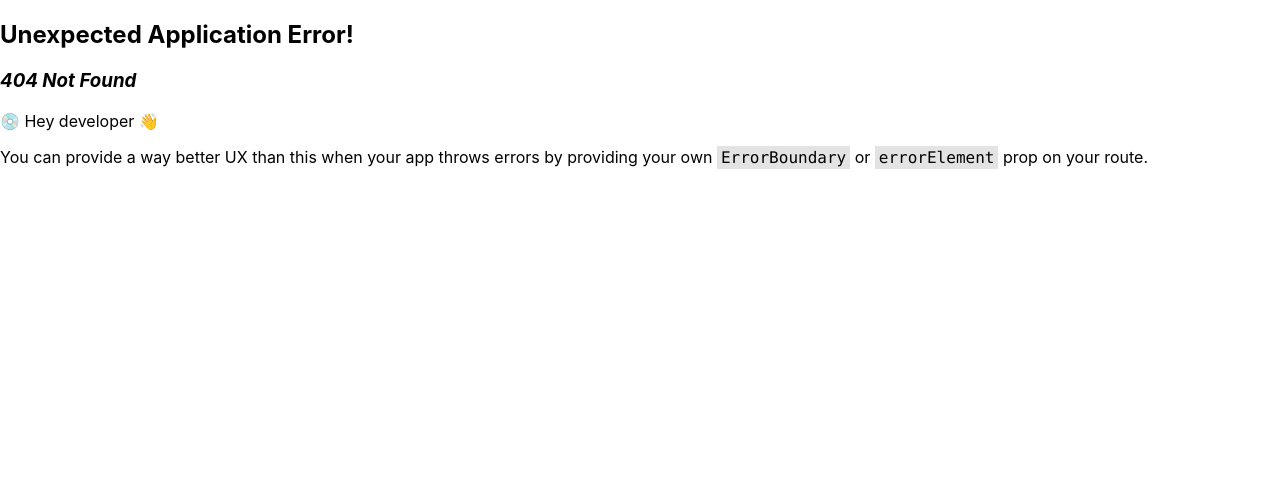
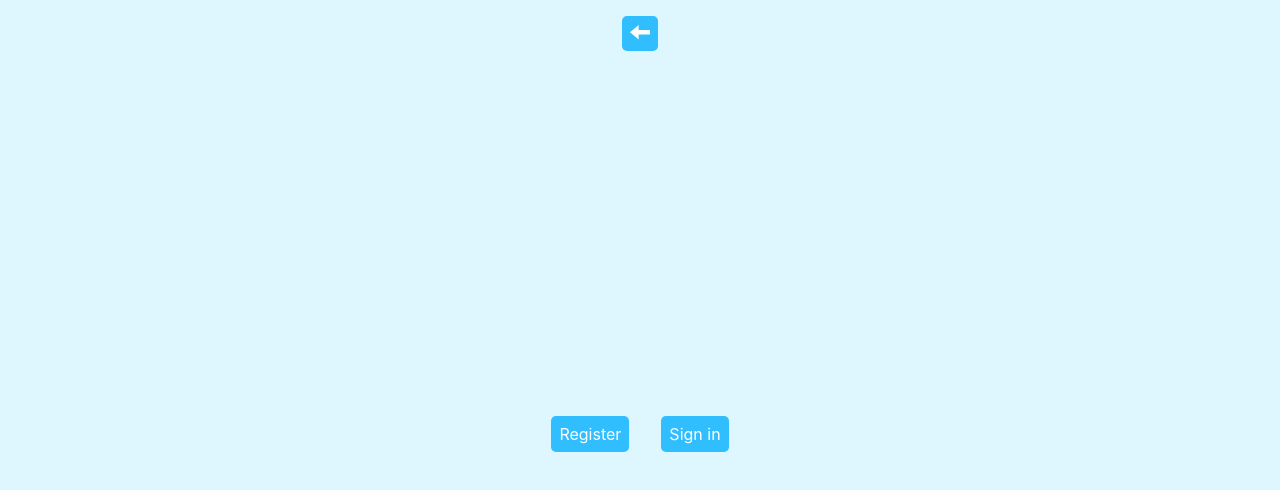
Before and after one commit to gwood1963/group-design-practical, a React (Create React App) app: page /signup in a window 1280 px wide. Before the commit this address had no page. Shown: the top 490 px of the page. Built offline with nearby package versions, Linux system fonts and the light colour scheme.

Commit message:
Added empty signup page

```diff
--- /dev/null
+++ b/src/components/LinkButton.tsx
@@ -0,0 +1,29 @@
+import { ReactElement } from "react";
+import { Link } from "react-router-dom";
+
+export interface LinkButtonProps {
+  text: string;
+  image?: string;
+  target: string;
+}
+
+const LinkButton = ({ text, image, target }: LinkButtonProps) => {
+  return (
+    <Link
+      to={target}
+      style={{
+        color: "white",
+        backgroundColor: "#30beff",
+        textDecoration: "none",
+        borderRadius: "5px",
+        padding: "0.5rem",
+        paddingBottom: image ? "0.2rem" : "0.5rem",
+        margin: "1rem",
+      }}
+    >
+      {image ? <img src={image} width="20" alt={text} /> : text}
+    </Link>
+  );
+};
+
+export default LinkButton;
--- a/src/index.tsx
+++ b/src/index.tsx
@@ -3,11 +3,16 @@ import ReactDOM from "react-dom/client";
 import "./index.css";
 import reportWebVitals from "./reportWebVitals";
 import { createBrowserRouter, RouterProvider } from "react-router-dom";
+import SignupPage from "./pages/SignupPage";
 
 const router = createBrowserRouter([
   {
     path: "/",
     element: <div>Hello world</div>,
+  },
+  {
+    path: "/signup",
+    element: <SignupPage />,
   },
 ]);
 
--- /dev/null
+++ b/src/pages/SignupPage.tsx
@@ -0,0 +1,32 @@
+import LinkButton from "../components/LinkButton";
+
+const SignupPage = () => {
+  return (
+    <div
+      style={{
+        display: "flex",
+        flexDirection: "column",
+        alignItems: "center",
+        justifyContent: "flex-start",
+        height: "100vh",
+        backgroundColor: "#def7ff",
+      }}
+    >
+      <LinkButton target="/" text="back button" image="/back.svg" />
+      <main
+        style={{
+          display: "flex",
+          flexDirection: "row",
+          alignItems: "center",
+          justifyContent: "space-around",
+          height: "100%",
+        }}
+      >
+        <LinkButton target="/" text="Register" />
+        <LinkButton target="/" text="Sign in" />
+      </main>
+    </div>
+  );
+};
+
+export default SignupPage;
```
Also changed, not shown: public/back.svg (added).
